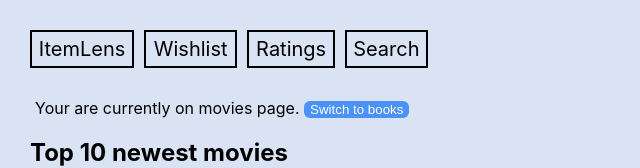
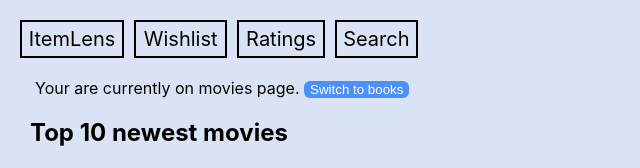
Before and after one commit to movie-book-recommender/movie-book-recommender-project, a React (Create React App) app in the folder main/: page /movies in a window 1280 px wide. Shown: the top 168 px of the page, without its empty margins (0-640 px from the left). Built offline with nearby package versions, Linux system fonts and the light colour scheme; no server answers.

Commit message:
clean DOM

```diff
--- a/main/src/App.js
+++ b/main/src/App.js
@@ -39,9 +39,7 @@ const App = () => {
 
   return (
     <div className="page">
-      <div className="page-container">
-        <Navibar page={page} />
-      </div>
+      <Navibar page={page} />
       <Routes>
         <Route
           path="/:page"
```
